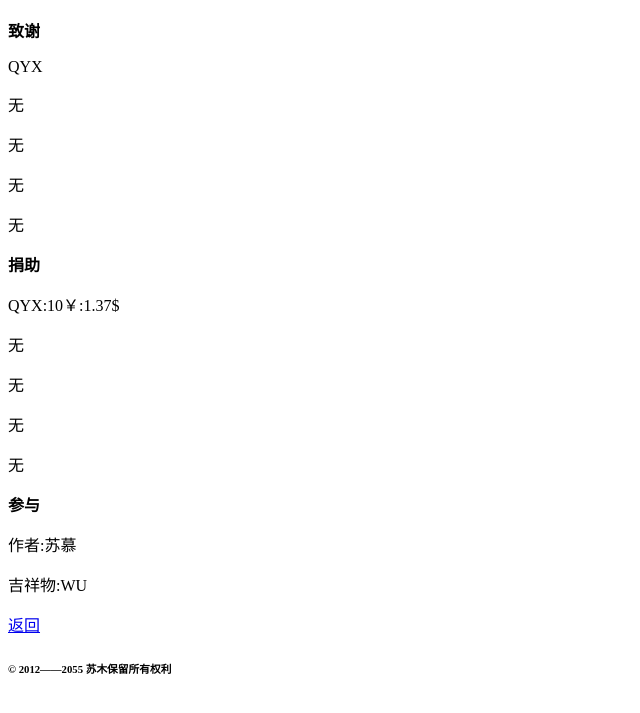
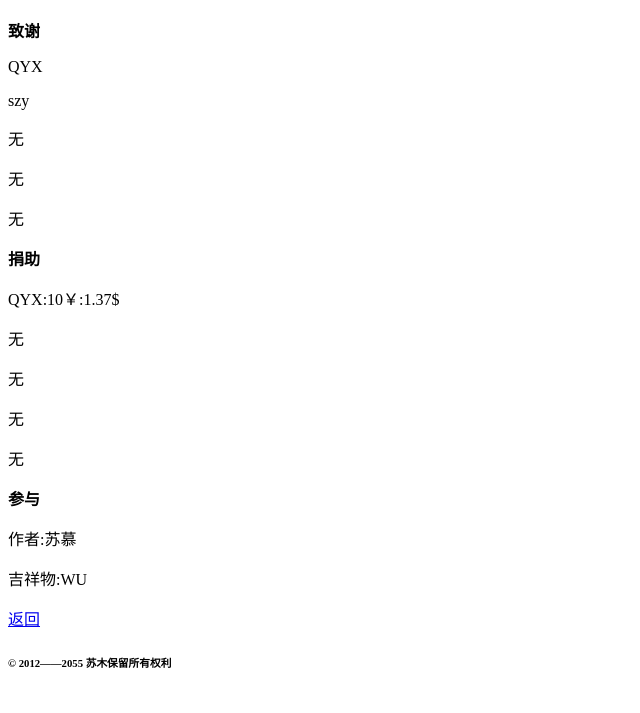
Before and after one commit to qyxwcnm/s, a plain HTML site: page zxmd.html in a window 1280 px wide. Shown: the part 57-770 px from the top of the page, without its empty margins (0-640 px from the left). Drawn offline with Linux system fonts and the light colour scheme.

Commit message:
Update zxmd.html
Signed-off-by: qyxwcnm <482154817@qq.com>

```diff
--- a/zxmd.html
+++ b/zxmd.html
@@ -7,7 +7,7 @@
         <h1>致谢§捐助</h1>
         <p><strong>致谢</strong></p>
         <p>QYX</p>
-        <p>无</p>
+        <p>szy</p>
         <p>无</p>
         <p>无</p>
         <p>无</p>
```
